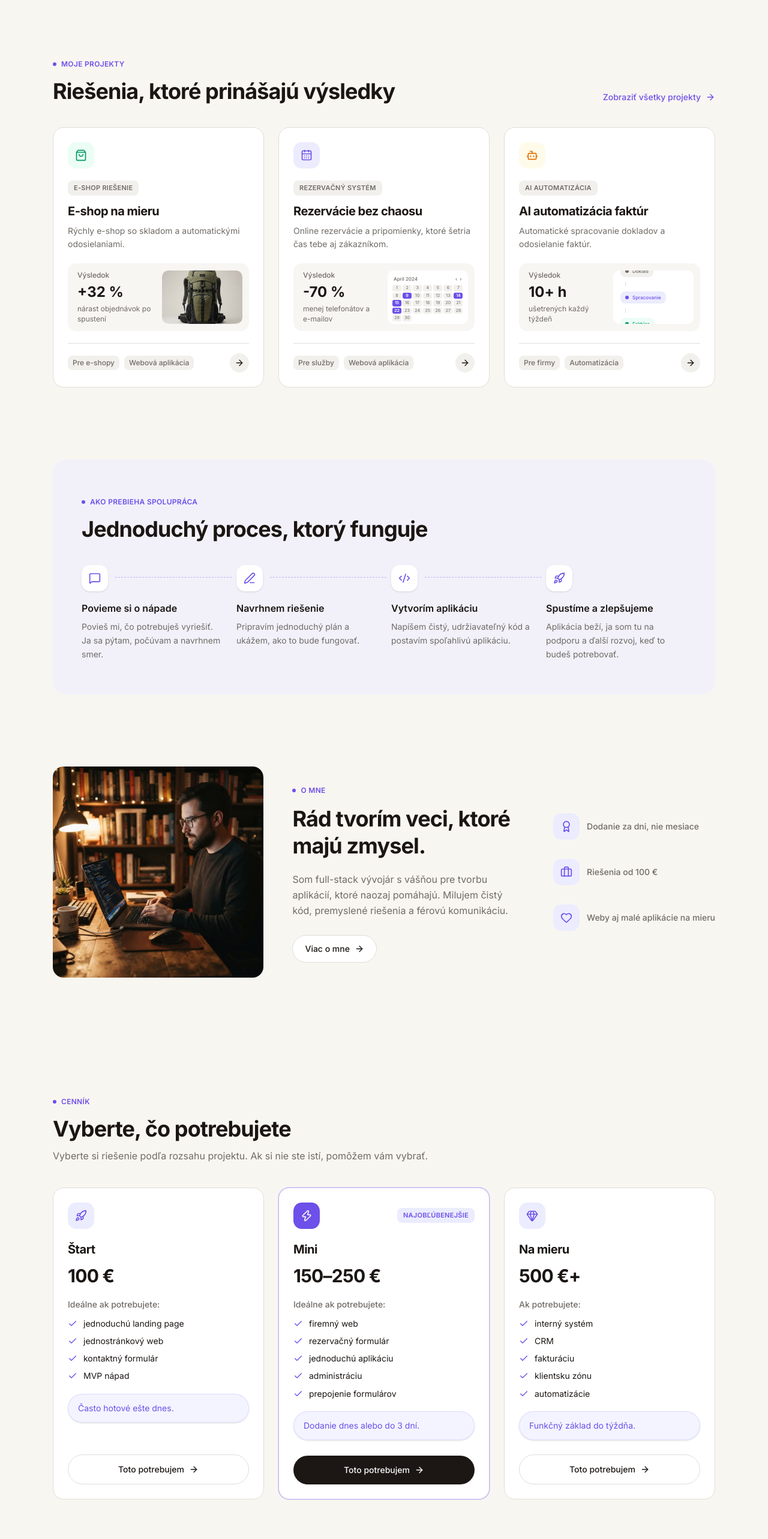
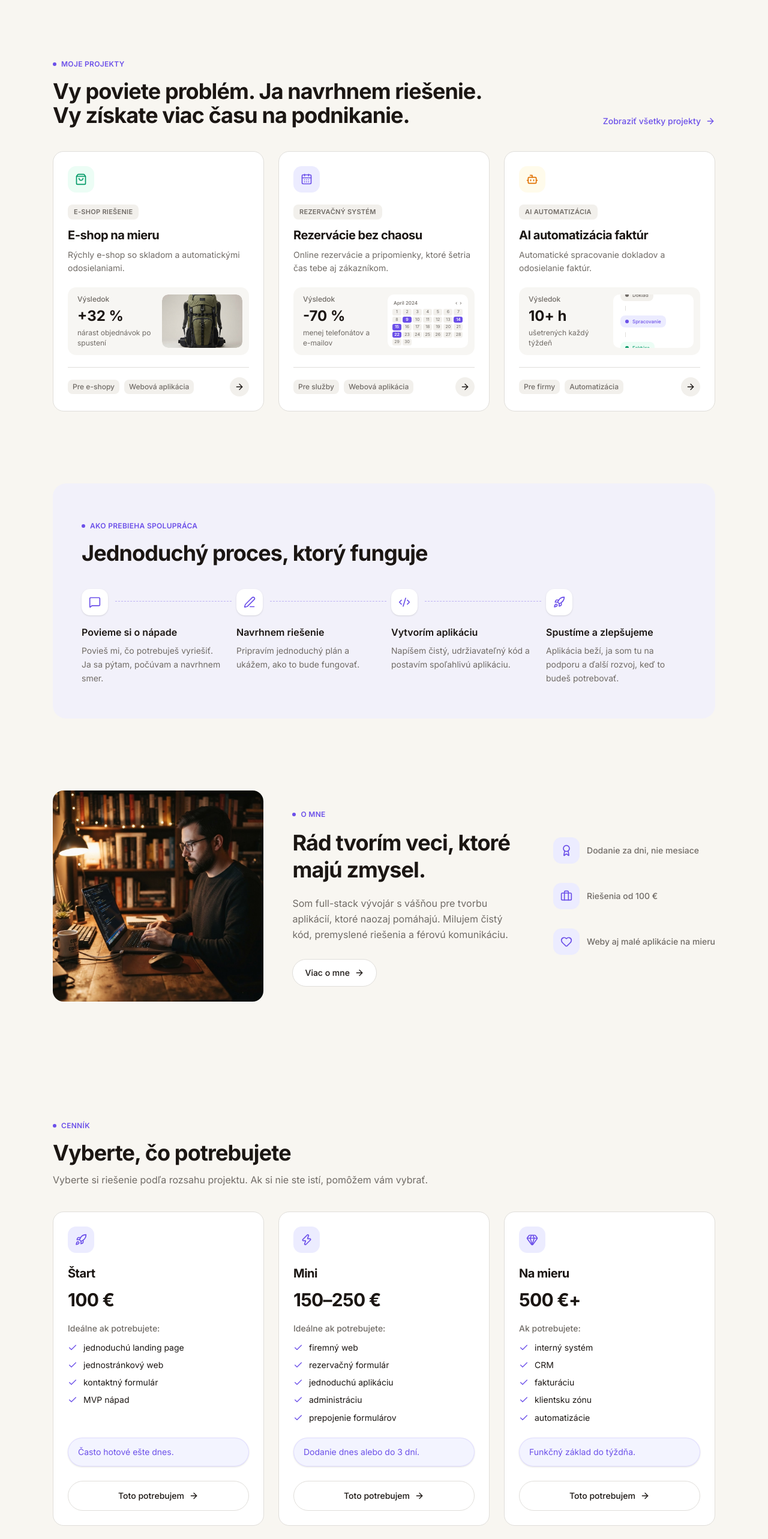
Before and after one commit to kuskryptus/webkastart_lending, a Next.js app: page / in a window 1280 px wide. Shown: the part 780-3346 px from the top of the page at 60% size. Built offline with nearby package versions, Linux system fonts and the light colour scheme.

Commit message:
Refactor pricing and projects components for improved layout and responsiveness; update site footer with dynamic year and correct GitHub link

```diff
--- a/components/pricing.tsx
+++ b/components/pricing.tsx
@@ -9,7 +9,6 @@ type Package = {
   intro: string
   items: string[]
   highlight?: string
-  featured?: boolean
 }
 
 const packages: Package[] = [
@@ -39,7 +38,6 @@ const packages: Package[] = [
       'prepojenie formulárov',
     ],
     highlight: 'Dodanie dnes alebo do 3 dní.',
-    featured: true,
   },
   {
     icon: Gem,
@@ -74,23 +72,12 @@ export function Pricing() {
         {packages.map((p) => (
           <li
             key={p.name}
-            className={`group flex flex-col rounded-2xl border bg-card p-6 transition-shadow hover:shadow-lg hover:shadow-foreground/5 ${
-              p.featured ? 'border-brand/40 ring-1 ring-brand/20' : 'border-border'
-            }`}
+            className="group flex flex-col rounded-2xl border border-border bg-card p-6 transition-shadow hover:shadow-lg hover:shadow-foreground/5"
           >
             <div className="flex items-center justify-between">
-              <div
-                className={`flex size-11 items-center justify-center rounded-xl ${
-                  p.featured ? 'bg-brand text-brand-foreground' : 'bg-brand-soft text-brand'
-                }`}
-              >
+              <div className="flex size-11 items-center justify-center rounded-xl bg-brand-soft text-brand">
                 <p.icon className="size-5" aria-hidden="true" />
               </div>
-              {p.featured && (
-                <span className="rounded-md bg-brand-soft px-2.5 py-1 text-[11px] font-semibold uppercase tracking-wide text-brand">
-                  Najobľúbenejšie
-                </span>
-              )}
             </div>
 
             <h3 className="mt-5 text-xl font-bold tracking-tight">{p.name}</h3>
@@ -106,20 +93,16 @@ export function Pricing() {
               ))}
             </ul>
 
-            {p.highlight && (
-              <p className="mt-5 flex min-h-12 items-center rounded-full border border-brand/15 bg-brand-soft/60 px-4 py-2 text-sm font-normal leading-snug text-brand shadow-sm">
-                {p.highlight}
-              </p>
-            )}
+            <div className="mt-auto pt-6">
+              {p.highlight && (
+                <p className="flex min-h-12 items-center rounded-full border border-brand/15 bg-brand-soft/60 px-4 py-2 text-sm font-normal leading-snug text-brand shadow-sm">
+                  {p.highlight}
+                </p>
+              )}
 
-            <div className="mt-6 flex flex-1 items-end">
               <Link
                 href="#kontakt"
-                className={`flex w-full items-center justify-center gap-2 rounded-full px-6 py-3.5 text-sm font-medium transition-colors ${
-                  p.featured
-                    ? 'bg-primary text-primary-foreground hover:bg-primary/90'
-                    : 'border border-border bg-card text-foreground hover:bg-secondary'
-                }`}
+                className="mt-6 flex w-full items-center justify-center gap-2 rounded-full border border-border bg-card px-6 py-3.5 text-sm font-medium text-foreground transition-colors hover:bg-secondary"
               >
                 Toto potrebujem
                 <ArrowRight className="size-4" aria-hidden="true" />
--- a/components/projects.tsx
+++ b/components/projects.tsx
@@ -66,8 +66,8 @@ export function Projects() {
       <div className="flex flex-col gap-6 sm:flex-row sm:items-end sm:justify-between">
         <div>
           <SectionLabel>Moje projekty</SectionLabel>
-          <h2 className="mt-4 text-pretty text-3xl font-bold tracking-tight sm:text-4xl">
-            Riešenia, ktoré prinášajú výsledky
+          <h2 className="mt-4 max-w-3xl text-pretty text-3xl font-bold tracking-tight sm:text-4xl">
+            Vy poviete problém. Ja navrhnem riešenie. Vy získate viac času na podnikanie.
           </h2>
         </div>
         <Link
--- a/components/site-footer.tsx
+++ b/components/site-footer.tsx
@@ -2,20 +2,24 @@ import { Mail } from 'lucide-react'
 import { Logo } from '@/components/logo'
 
 export function SiteFooter() {
+  const year = new Date().getFullYear()
+
   return (
     <footer className="border-t border-border">
       <div className="mx-auto flex max-w-6xl flex-col items-center gap-6 px-5 py-8 sm:flex-row sm:justify-between sm:px-6">
         <Logo />
 
         <p className="text-sm text-muted-foreground">
-          © 2024 WebkaStart. Všetky práva vyhradené.
+          © {year} WebkaStart. Všetky práva vyhradené.
         </p>
 
         <div className="flex items-center gap-4 text-muted-foreground">
           <a
-            href="https://github.com"
+            href="https://github.com/kuskryptus/webkastart_lending"
             aria-label="GitHub"
             className="transition-colors hover:text-foreground"
+            rel="noreferrer"
+            target="_blank"
           >
             <svg viewBox="0 0 24 24" className="size-5" fill="currentColor" aria-hidden="true">
               <path d="M12 .5A11.5 11.5 0 0 0 .5 12a11.5 11.5 0 0 0 7.86 10.92c.58.1.79-.25.79-.56v-2c-3.2.7-3.88-1.37-3.88-1.37-.53-1.34-1.3-1.7-1.3-1.7-1.05-.72.08-.71.08-.71 1.17.08 1.78 1.2 1.78 1.2 1.04 1.78 2.73 1.27 3.4.97.1-.75.4-1.27.73-1.56-2.55-.29-5.24-1.28-5.24-5.7 0-1.26.45-2.29 1.2-3.1-.12-.29-.52-1.46.11-3.05 0 0 .98-.31 3.2 1.18a11.1 11.1 0 0 1 5.82 0c2.22-1.5 3.2-1.18 3.2-1.18.63 1.59.23 2.76.11 3.05.75.81 1.2 1.84 1.2 3.1 0 4.43-2.7 5.4-5.26 5.69.41.36.78 1.06.78 2.14v3.17c0 .31.2.67.8.56A11.5 11.5 0 0 0 23.5 12 11.5 11.5 0 0 0 12 .5Z" />
```
